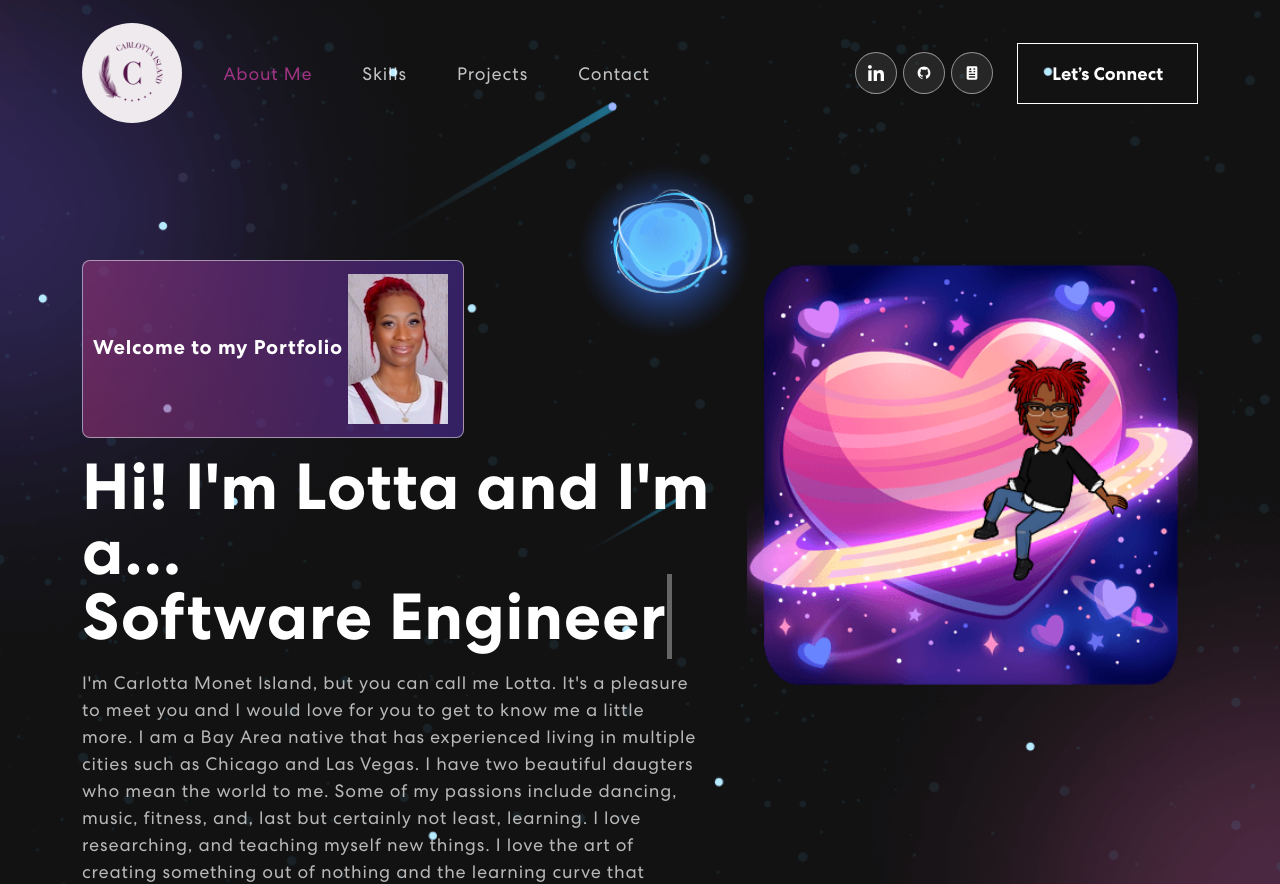
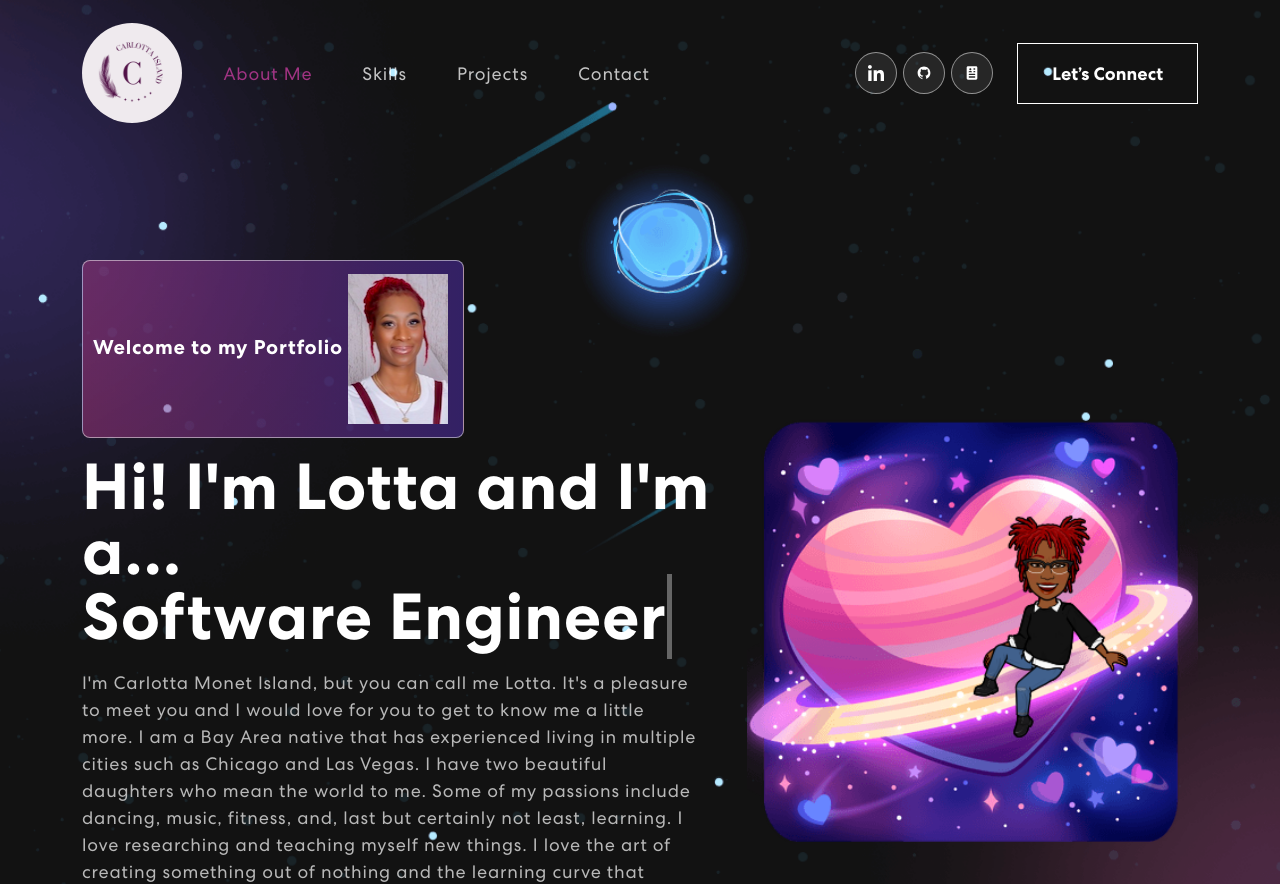
Before and after one commit to lottamonet/lotta-portfolio, a React (Create React App) app: page / in a window 1280 px wide. Shown: the top 884 px of the page. Built offline with nearby package versions, Linux system fonts and the light colour scheme.

Commit message:
update Banner.js

```diff
--- a/src/components/Banner.js
+++ b/src/components/Banner.js
@@ -3,81 +3,106 @@ import { Container, Row, Col } from "react-bootstrap";
 import headerImg from "../Assets/images/header-img.PNG";
 import avatar from "../Assets/images/avatar.png";
 import { ConnectBtn } from "./ConnectBtn";
-import 'animate.css';
-import TrackVisibility from 'react-on-screen';
-
+import "animate.css";
+import TrackVisibility from "react-on-screen";
 
 export const Banner = () => {
   const [loopNum, setLoopNum] = useState(0);
   const [isDeleting, setIsDeleting] = useState(false);
-  const [text, setText] = useState('');
+  const [text, setText] = useState("");
   const [delta, setDelta] = useState(300 - Math.random() * 100);
-  const [index, setIndex] = useState(1);
-  const toRotate = [ "Software Engineer", "Mother", "Fitness Lover" ];
+
+  const toRotate = ["Software Engineer", "Mother", "Fitness Lover"];
   const period = 2000;
 
   useEffect(() => {
-    let ticker = setInterval(() => {
+    const ticker = setInterval(() => {
       tick();
-    }, [delta]);
+    }, delta);
 
-    return () => { clearInterval(ticker) };
-  }, [text])
+    return () => clearInterval(ticker);
+  }, [text, delta]);
 
   const tick = () => {
-    let i = loopNum % toRotate.length;
-    let fullText = toRotate[i];
-    let updatedText = isDeleting ? fullText.substring(0, text.length - 1) : fullText.substring(0, text.length + 1);
+    const i = loopNum % toRotate.length;
+    const fullText = toRotate[i];
+    const updatedText = isDeleting
+      ? fullText.substring(0, text.length - 1)
+      : fullText.substring(0, text.length + 1);
 
     setText(updatedText);
 
     if (isDeleting) {
-      setDelta(prevDelta => prevDelta / 2);
+      setDelta((prevDelta) => prevDelta / 2);
     }
 
     if (!isDeleting && updatedText === fullText) {
       setIsDeleting(true);
-      setIndex(prevIndex => prevIndex - 1);
       setDelta(period);
-    } else if (isDeleting && updatedText === '') {
+    } else if (isDeleting && updatedText === "") {
       setIsDeleting(false);
-      setLoopNum(loopNum + 1);
-      setIndex(1);
+      setLoopNum((prevLoopNum) => prevLoopNum + 1);
       setDelta(500);
-    } else {
-      setIndex(prevIndex => prevIndex + 1);
     }
-  }
-   console.log(index);
+  };
 
   return (
     <section className="banner" id="home">
       <Container>
-        <Row className="aligh-items-center">
+        <Row className="align-items-center">
           <Col xs={12} md={6} xl={7}>
             <TrackVisibility>
-              {({ isVisible }) =>
-              <div className={isVisible ? "animate__animated animate__fadeIn" : ""}>
-                <span className="tagline">Welcome to my Portfolio<img src={avatar} alt="Avatar Img" className="avatar"/></span>
-                <h1>{`Hi! I'm Lotta and I'm a...`}<br/> <span className="txt-rotate" dataPeriod="1000" data-rotate='[ "Software Engineer", "Mother", "Fitness Lover" ]'><span className="wrap">{text}</span></span></h1>
-                  <p>I'm Carlotta Monet Island, but you can call me Lotta. It's a pleasure to meet you and I would love for you to get to know me a little more. I am a Bay Area native that has experienced living in multiple cities such as Chicago and Las Vegas. I have two beautiful daugters who mean the world to me. Some of my passions include dancing, music, fitness, and, last but certainly not least, learning. I love researching, and teaching myself new things. I love the art of creating something out of nothing and the learning curve that comes along with that process. Now that you know a bit about me, feel free to learn more about my skills and projects!</p>
-                  <a href='#connect' className="connect-btn">
+              {({ isVisible }) => (
+                <div className={isVisible ? "animate__animated animate__fadeIn" : ""}>
+                  <span className="tagline">
+                    Welcome to my Portfolio
+                    <img src={avatar} alt="Avatar Img" className="avatar" />
+                  </span>
+
+                  <h1>
+                    {`Hi! I'm Lotta and I'm a...`}
+                    <br />
+                    <span
+                      className="txt-rotate"
+                      dataPeriod="1000"
+                      data-rotate='[ "Software Engineer", "Mother", "Fitness Lover" ]'
+                    >
+                      <span className="wrap">{text}</span>
+                    </span>
+                  </h1>
+
+                  <p>
+                    I'm Carlotta Monet Island, but you can call me Lotta. It's a pleasure
+                    to meet you and I would love for you to get to know me a little more.
+                    I am a Bay Area native that has experienced living in multiple cities
+                    such as Chicago and Las Vegas. I have two beautiful daughters who mean
+                    the world to me. Some of my passions include dancing, music, fitness,
+                    and, last but certainly not least, learning. I love researching and
+                    teaching myself new things. I love the art of creating something out of
+                    nothing and the learning curve that comes along with that process. Now
+                    that you know a bit about me, feel free to learn more about my skills
+                    and projects!
+                  </p>
+
+                  <a href="#connect" className="connect-btn">
                     <ConnectBtn />
                   </a>
-
-              </div>}
+                </div>
+              )}
             </TrackVisibility>
           </Col>
+
           <Col xs={12} md={6} xl={5}>
             <TrackVisibility>
-              {({ isVisible }) =>
+              {({ isVisible }) => (
                 <div className={isVisible ? "animate__animated animate__zoomIn" : ""}>
-                  <img src={headerImg} alt="Header Img" className="header-img"/>
-                </div>}
+                  <img src={headerImg} alt="Header Img" className="header-img" />
+                </div>
+              )}
             </TrackVisibility>
           </Col>
         </Row>
       </Container>
     </section>
-  )
-}
+  );
+};
```
